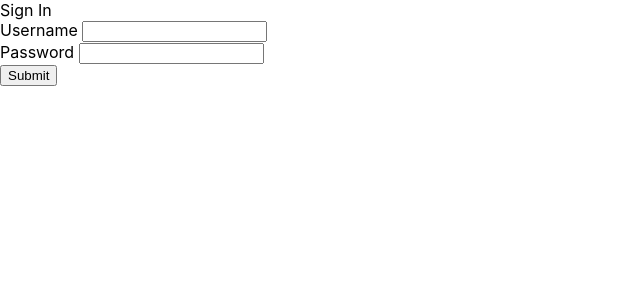
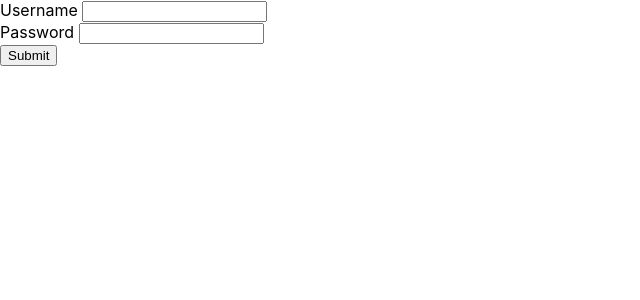
Before and after one commit to Ruslan-Aliyev/ReactJS_UserAccount, a React (Create React App) app: page / in a window 1280 px wide. Shown: the top 300 px of the page, without its empty margins (0-640 px from the left). Built offline with nearby package versions, Linux system fonts and the light colour scheme.

Commit message:
organize code. pass state from child to parent functional components

```diff
--- a/src/App.js
+++ b/src/App.js
@@ -1,46 +1,19 @@
 import { useState } from "react";
+
+import Login from './pages/Login.js';
+import Profile from './pages/Profile.js';
 
 function App()
 {
   const [loginSuccessful, setLoginSuccessful] = useState(false);
 
-  const handleSubmit = (e) => {
-    e.preventDefault();
-
-    const { username, password } = document.forms[0];
-
-    if (username.value === 'user1' && password.value === 'pass1')
-    { // Mimic backend check
-      setLoginSuccessful(true);
-    }
+  const updateLogin = (status) => {
+    setLoginSuccessful(status);
   };
-
-  const renderForm = (
-
-    <div className="form">
-      <form onSubmit={handleSubmit}>
-        <div>
-          <label>Username </label>
-          <input type="text" name="username" required />
-        </div>
-        <div>
-          <label>Password </label>
-          <input type="password" name="password" required />
-        </div>
-        <div>
-          <input type="submit" />
-        </div>
-      </form>
-    </div>
-
-  );
 
   return (
     <div>
-      <div>
-        <div>Sign In</div>
-        {loginSuccessful ? <div>User is successfully logged in</div> : renderForm}
-      </div>
+      {loginSuccessful ? <Profile /> : <Login handleSubmitParent={updateLogin} />}
     </div>
   );
 }
--- /dev/null
+++ b/src/pages/Login.js
@@ -0,0 +1,32 @@
+const Login = props => {
+  const handleSubmit = (e) => {
+    e.preventDefault();
+
+    const { username, password } = document.forms[0];
+
+    if (username.value === 'user1' && password.value === 'pass1')
+    { // Mimic backend check
+      props.handleSubmitParent(true);
+    }
+  };
+
+  return (
+    <div className="form">
+      <form onSubmit={handleSubmit}>
+        <div>
+          <label>Username </label>
+          <input type="text" name="username" required />
+        </div>
+        <div>
+          <label>Password </label>
+          <input type="password" name="password" required />
+        </div>
+        <div>
+          <input type="submit" />
+        </div>
+      </form>
+    </div>
+  );
+};
+
+export default Login;
--- /dev/null
+++ b/src/pages/Profile.js
@@ -0,0 +1,8 @@
+function Profile()
+{
+  return (
+    <div>User is successfully logged in</div>
+  );
+}
+
+export default Profile;
```
